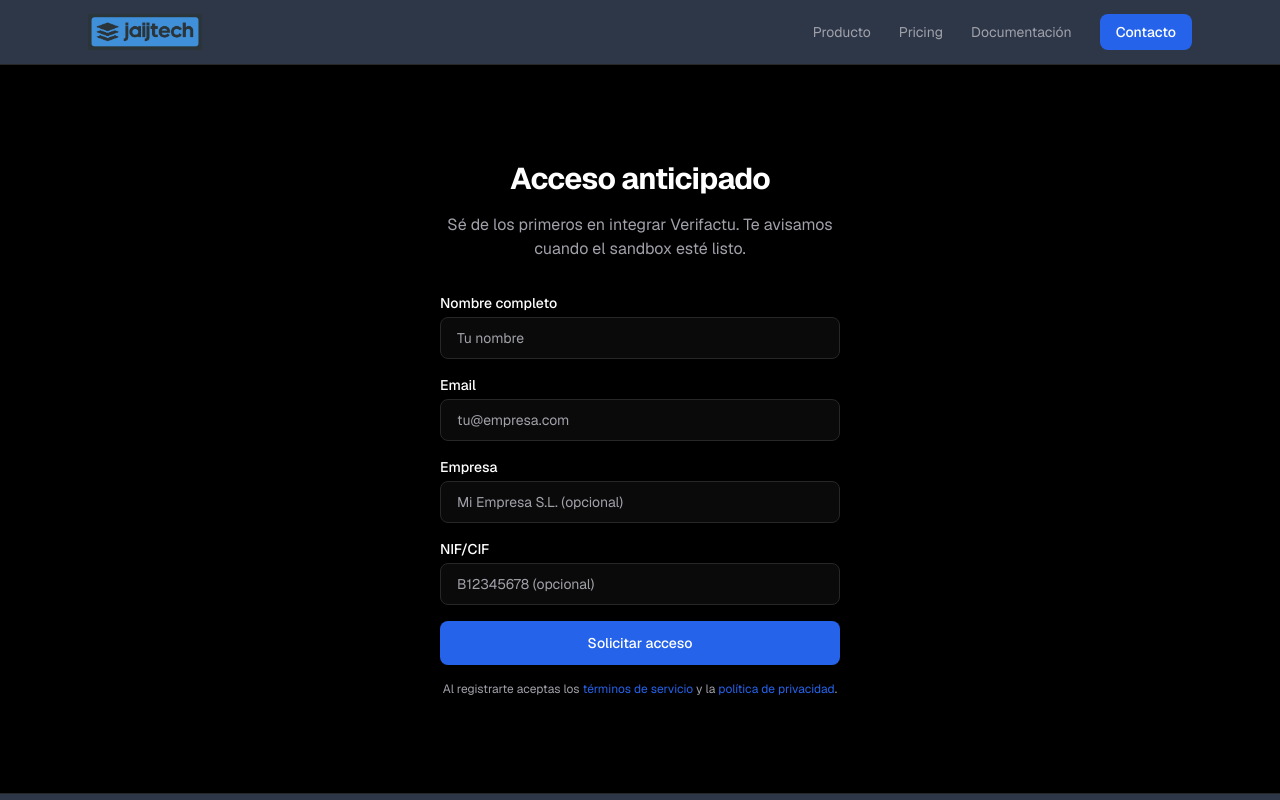
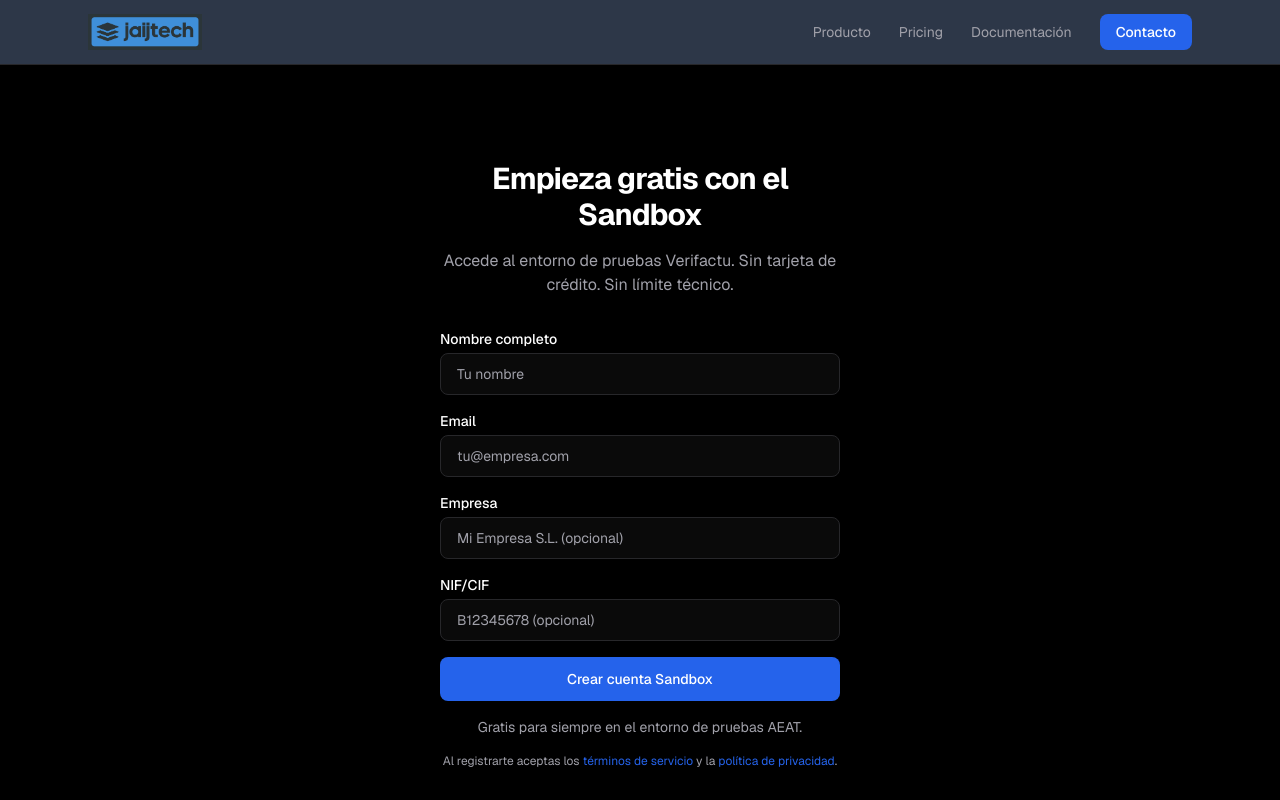
Before and after one commit to jaijtech/jaijtech.com, a Next.js app: page /register in a window 1280 px wide. Shown: the top 800 px of the page. Built offline with nearby package versions, Linux system fonts and the light colour scheme.

Commit message:
feat: formulario registro actualizado — Sandbox ya disponible, eliminar acceso anticipado

```diff
--- a/app/api/register/route.ts
+++ b/app/api/register/route.ts
@@ -27,7 +27,7 @@ export async function POST(request: NextRequest) {
   if (isDuplicate) {
     return Response.json({
       success: true,
-      message: "Ya hemos recibido tu solicitud. Te avisaremos pronto.",
+      message: "Ya tienes una cuenta Sandbox con este email.",
     });
   }
 
@@ -40,12 +40,12 @@ export async function POST(request: NextRequest) {
   await resend.emails.send({
     from: "JaijTech <soporte@jaijtech.com>",
     to: email,
-    subject: "Solicitud recibida — @jaijtech/verifactu",
+    subject: "Cuenta Sandbox creada — @jaijtech/verifactu",
     html: `
       <div style="font-family: system-ui, -apple-system, sans-serif; max-width: 520px; margin: 0 auto; color: #1a1a1a;">
         <p style="font-size: 16px;">Hola ${name},</p>
-        <p>Hemos recibido tu solicitud de acceso anticipado a <strong>@jaijtech/verifactu</strong>.</p>
-        <p>Te avisaremos en cuanto el sandbox esté disponible.</p>
+        <p>Hemos creado tu cuenta Sandbox en <strong>@jaijtech/verifactu</strong>.</p>
+        <p>En breve recibirás los detalles de acceso al entorno de pruebas AEAT. Gratis para siempre, sin tarjeta de crédito.</p>
         <br />
         <p>El equipo de JaijTech</p>
         <hr style="border: none; border-top: 1px solid #e5e5e5; margin: 24px 0;" />
@@ -61,10 +61,10 @@ export async function POST(request: NextRequest) {
   await resend.emails.send({
     from: "JaijTech <soporte@jaijtech.com>",
     to: "jaijtech@gmail.com",
-    subject: `Nuevo lead — ${name} (${company || "sin empresa"})`,
+    subject: `Nuevo registro Sandbox — ${name} (${company || "sin empresa"})`,
     html: `
       <div style="font-family: system-ui, -apple-system, sans-serif; color: #1a1a1a;">
-        <h2 style="margin-top: 0;">Nuevo lead de acceso anticipado</h2>
+        <h2 style="margin-top: 0;">Nuevo registro Sandbox</h2>
         <table style="border-collapse: collapse; width: 100%; max-width: 480px;">
           <tr><td style="padding: 8px 12px; border: 1px solid #e5e5e5; font-weight: 600;">Nombre</td><td style="padding: 8px 12px; border: 1px solid #e5e5e5;">${name}</td></tr>
           <tr><td style="padding: 8px 12px; border: 1px solid #e5e5e5; font-weight: 600;">Email</td><td style="padding: 8px 12px; border: 1px solid #e5e5e5;"><a href="mailto:${email}">${email}</a></td></tr>
--- a/app/register/page.tsx
+++ b/app/register/page.tsx
@@ -2,9 +2,9 @@ import type { Metadata } from "next";
 import RegisterForm from "./register-form";
 
 export const metadata: Metadata = {
-  title: "Acceso anticipado",
+  title: "Crear cuenta Sandbox",
   description:
-    "Solicita acceso anticipado al SDK @jaijtech/verifactu. Sé de los primeros en integrar Verifactu.",
+    "Crea tu cuenta gratuita en el Sandbox de @jaijtech/verifactu. Entorno de pruebas AEAT. Sin tarjeta de crédito. Sin límite técnico.",
 };
 
 export default function RegisterPage() {
--- a/app/register/register-form.tsx
+++ b/app/register/register-form.tsx
@@ -48,10 +48,10 @@ export default function RegisterForm() {
         <div className="rounded-xl border border-border bg-surface p-8">
           <div className="text-4xl text-accent">&#10003;</div>
           <h2 className="mt-4 text-2xl font-bold">
-            ¡Solicitud recibida!
+            ¡Cuenta Sandbox creada!
           </h2>
           <p className="mt-4 text-muted">
-            Te avisaremos pronto en{" "}
+            Te hemos enviado los detalles de acceso a{" "}
             <span className="text-foreground">{submittedEmail}</span>
           </p>
         </div>
@@ -63,11 +63,11 @@ export default function RegisterForm() {
     <section className="mx-auto max-w-md px-6 py-24">
       <div className="text-center">
         <h1 className="text-3xl font-bold tracking-tight">
-          Acceso anticipado
+          Empieza gratis con el Sandbox
         </h1>
         <p className="mt-4 text-muted">
-          Sé de los primeros en integrar Verifactu. Te avisamos cuando el
-          sandbox esté listo.
+          Accede al entorno de pruebas Verifactu. Sin tarjeta de crédito. Sin
+          límite técnico.
         </p>
       </div>
       <form onSubmit={handleSubmit} className="mt-8 space-y-4">
@@ -127,8 +127,11 @@ export default function RegisterForm() {
           disabled={loading}
           className="w-full cursor-pointer rounded-lg bg-accent px-6 py-3 text-sm font-medium text-white transition-colors hover:bg-accent/90 disabled:opacity-50"
         >
-          {loading ? "Enviando..." : "Solicitar acceso"}
+          {loading ? "Enviando..." : "Crear cuenta Sandbox"}
         </button>
+        <p className="text-center text-sm text-muted">
+          Gratis para siempre en el entorno de pruebas AEAT.
+        </p>
         <p className="text-center text-xs text-muted">
           Al registrarte aceptas los{" "}
           <a href="/terms" className="text-accent hover:underline">
```
